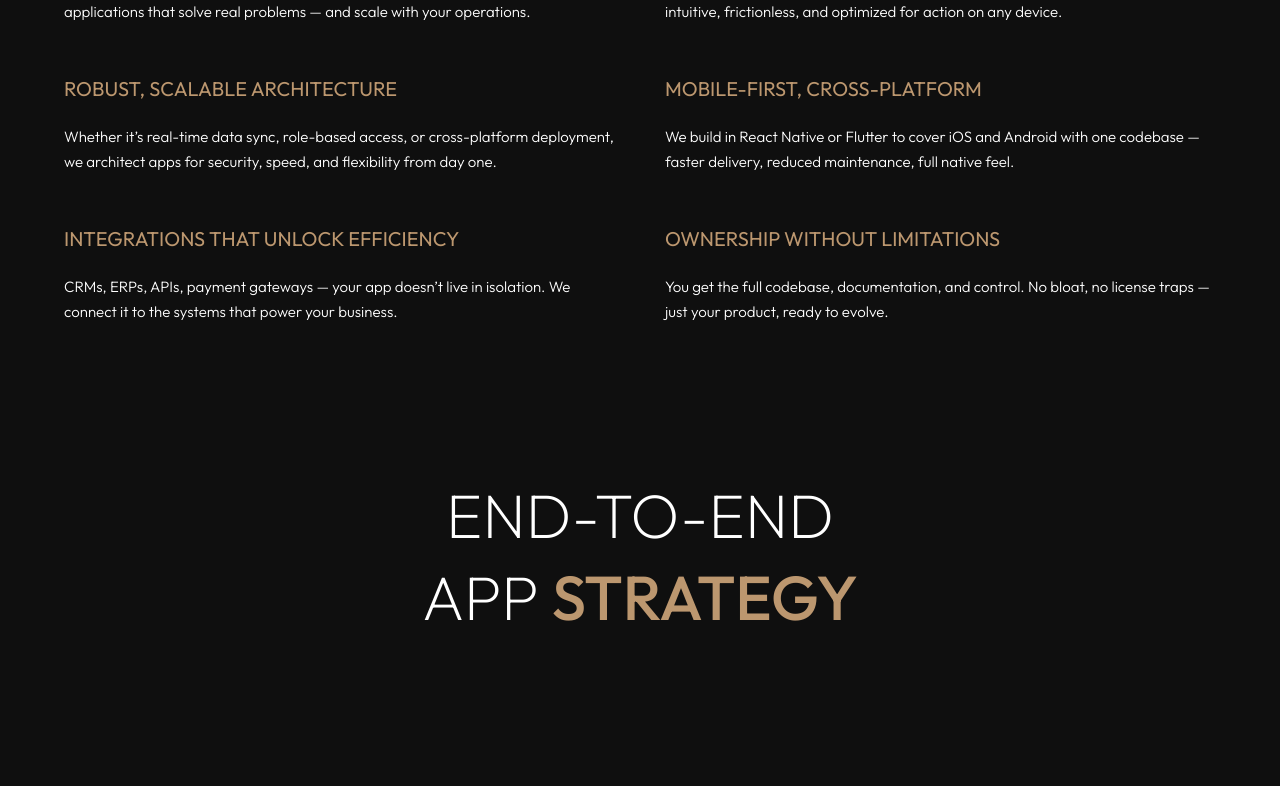
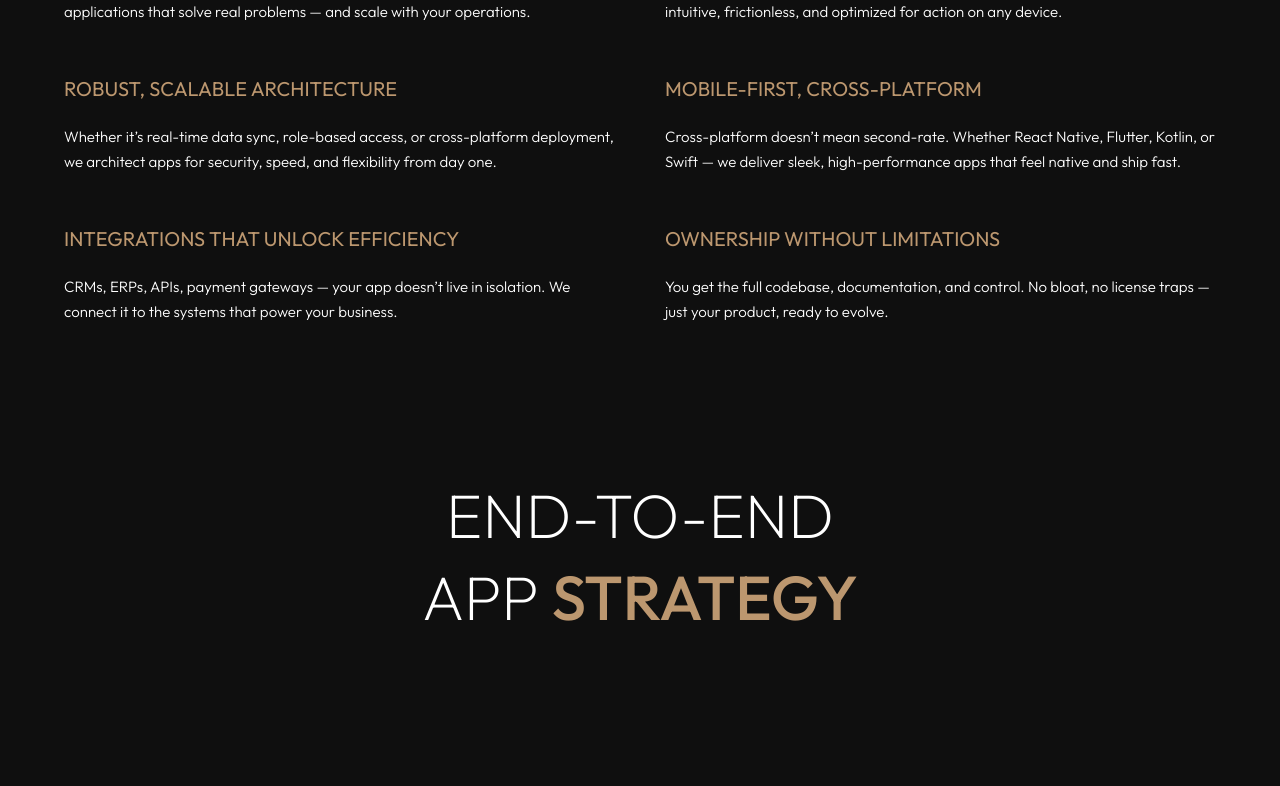
Before and after one commit to K2-Integris/k2integris, a Next.js app: page /app-development in a window 1280 px wide. Shown: the part 920-1706 px from the top of the page. Built offline with nearby package versions, Linux system fonts and the light colour scheme.

Commit message:
App Dev v2

```diff
--- a/app/app-development/page.jsx
+++ b/app/app-development/page.jsx
@@ -61,7 +61,7 @@ const AppDevelopment = () => {
                     <article>
                         <h3>Mobile-First, Cross-Platform</h3>
                         <p>
-                            We build in React Native or Flutter to cover iOS and Android with one codebase — faster delivery, reduced maintenance, full native feel.
+                            Cross-platform doesn’t mean second-rate. Whether React Native, Flutter, Kotlin, or Swift — we deliver sleek, high-performance apps that feel native and ship fast.
                         </p>
                     </article>
 
@@ -142,8 +142,8 @@ const AppDevelopment = () => {
                             <span>Rapid builds with full control.</span>
                         </h2>
                         <p>
-                            - React Native or Flutter<br />
-                            - Laravel or Node.js backend<br />
+                            - React Native, Flutter, Kotlin or Swift<br />
+                            - Laravel, Java or Node.js backend<br />
                             - Dev staging environments<br />
                             - Continuous delivery
                         </p>
```
